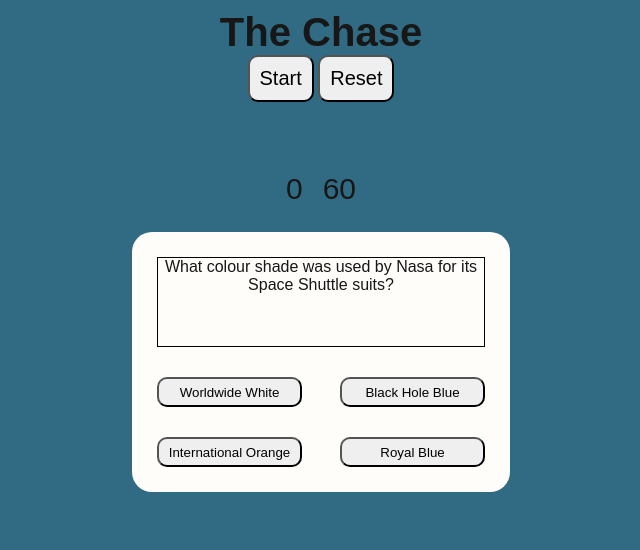
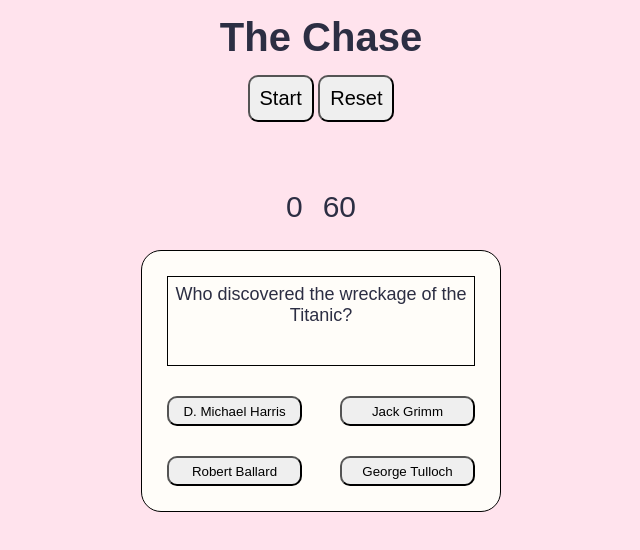
Before and after one commit to LouiseWong19/the_chase_game, a plain HTML site: page index.html in a window 1280 px wide. Shown: the whole page, without its empty margins (319-959 px from the left). Drawn offline with Linux system fonts and the light colour scheme; a web font is replaced by a local one.

Commit message:
changed design

```diff
--- a/assets/style/_typography.scss
+++ b/assets/style/_typography.scss
@@ -14,7 +14,7 @@
 h1{
   font-size: 40px;
   text-align: center;
-  margin-top: 10px;
+  margin: 15px 0;
 }
 
 p{
--- a/assets/style/_variables.scss
+++ b/assets/style/_variables.scss
@@ -1,8 +1,10 @@
-$background-color: #316B83;
+//$background-color: #316B83;
+$background-color: #FFE3ED;
 $primary-color: #7FCD91;
 $secondary-color: #FF4646;
 $tertiary-color: #FFFDF9;
-$font-color: #171717;
+//$font-color: #171717;
+$font-color: #2C2E43;
 
 body{
   background-color: $background-color;
--- a/assets/style/data.js
+++ b/assets/style/data.js
@@ -1,13 +1,11 @@
 export const questions = [
   {
-    question: "What colour shade was used by Nasa for its Space Shuttle suits?",
-    optionA: "Worldwide White",
-    optionB: "Black Hole Blue",
-    optionC: "International Orange",
-    optionD: "Royal Blue",
+    question: "Who discovered the wreckage of the Titanic?",
+    optionA: "D. Michael Harris",
+    optionB: "Jack Grimm",
+    optionC: "Robert Ballard",
+    optionD: "George Tulloch",
     correctOption: "optionC"},
-    // options: ["Worldwide White","Black Hole Blue", "International Orange", "Royal Blue"],
-    // correctOption: "International Orange"},
 
 {
   question: "How long after the execution of Anne Boleyn did Henry VIII marry Jane Seymour?",
--- a/index.html
+++ b/index.html
@@ -25,7 +25,7 @@
     </section>
 
     <section id="question-box">
-      <div class="question-display">Q:</div>
+      <div class="question-display">Question</div>
       <button id="optionA__btn" class="option__btn" value="optionA"></button>
       <button id="optionB__btn" class="option__btn" value="optionB"></button>
       <button id="optionC__btn" class="option__btn" value="optionC"></button>
--- a/styles.scss
+++ b/styles.scss
@@ -12,6 +12,7 @@
   flex-direction: column;
   align-items: center;
   margin-bottom: 20px;
+  height: 120px;
   .heading__start-btn, .heading__reset-btn{
     padding: 10px;
     font-size: 20px;
@@ -37,11 +38,12 @@
     padding: 25px;
     background-color: $tertiary-color;
     display: grid;
-    grid-template-columns: 145px 145px;
+    grid-template-columns: 135px 135px;
     grid-template-rows: 30px 30px 30px 30px;
     row-gap: 30px;
     column-gap: 38px;
     border-radius: 20px;
+    border: 1px solid black;
     }
 
     .question-display{
@@ -49,6 +51,8 @@
       grid-column: 1 / 3;
       border: 1px solid black;
       text-align: center;
+      font-size: 18px;
+      padding: 7px;
     }
 
     .option__btn{
```
Also changed, not shown: assets/style/main.js (line endings or trailing spaces), styles.css.
